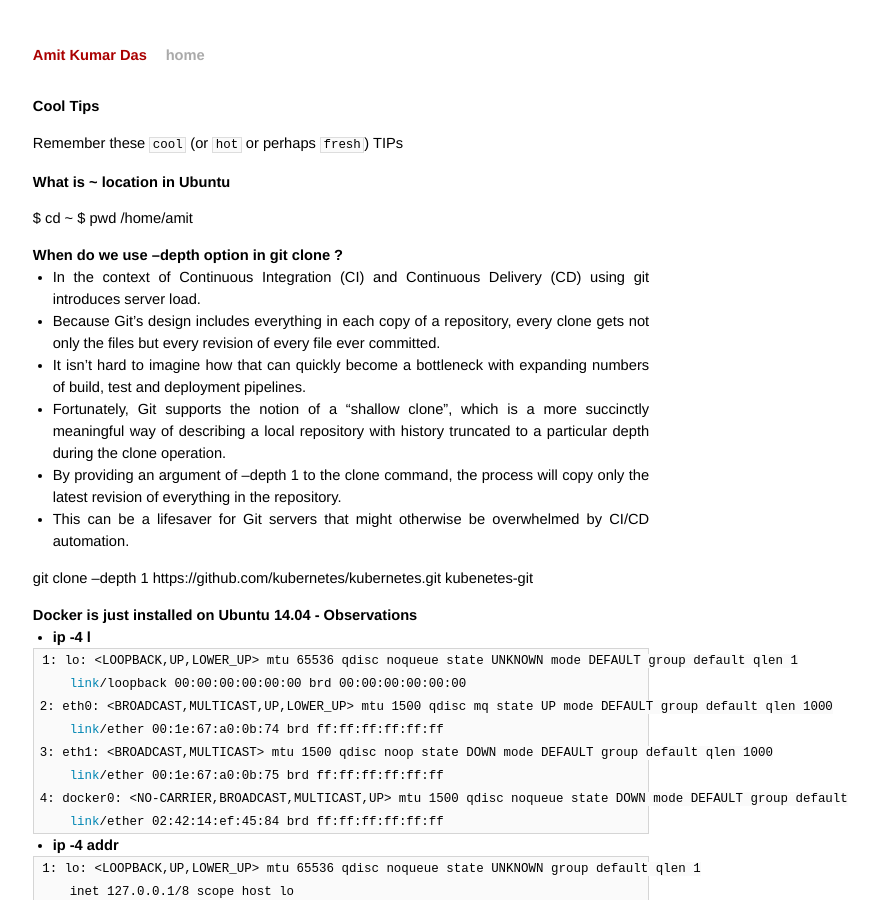
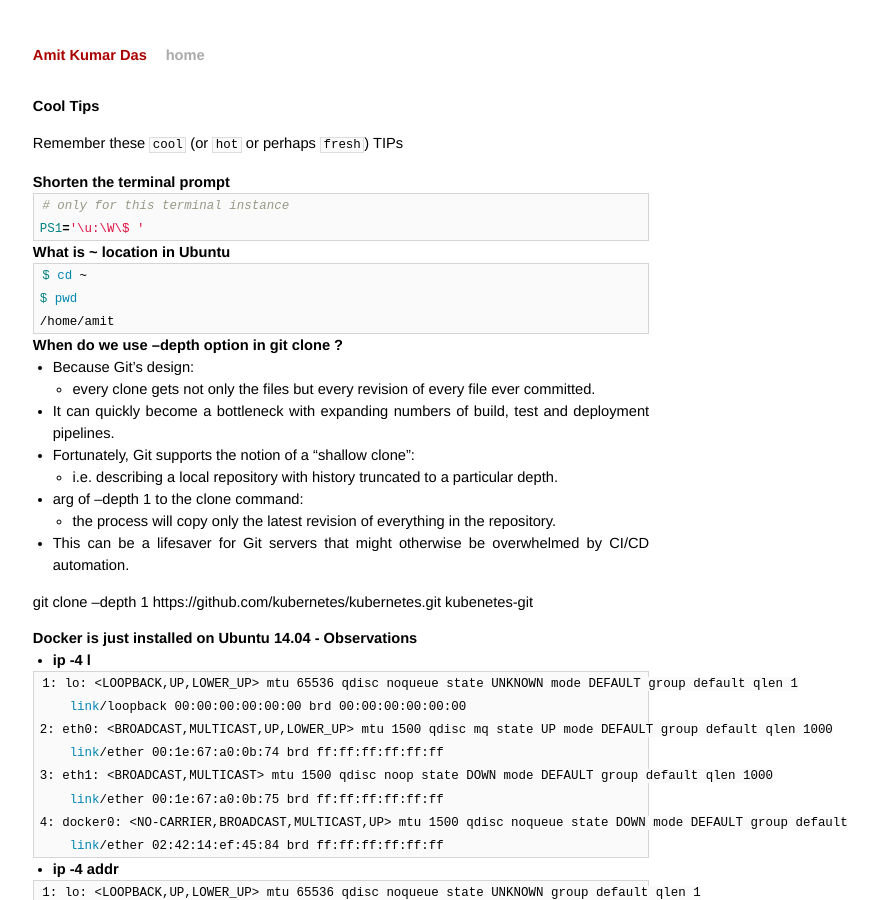
Before and after one commit to AmitKumarDas/amitkumardas.github.io, a Jekyll site: the page built from _posts/2016-09-21-my-handbook-of-commands.md, in a window 1280 px wide and 900 px high. Shown: the whole window, without its empty margins (299-1177 px from the left). Built offline with Jekyll 4.4.1, drawn with Linux system fonts in a browser that asks for light colours.

Commit message:
Update 2016-09-21-my-handbook-of-commands.md

````diff
--- a/_posts/2016-09-21-my-handbook-of-commands.md
+++ b/_posts/2016-09-21-my-handbook-of-commands.md
@@ -7,19 +7,30 @@ title: My HandBook of Commands
 
 > Remember these `cool` (or `hot` or perhaps `fresh`) TIPs
 
+## Shorten the terminal prompt
+
+```bash
+# only for this terminal instance
+PS1='\u:\W\$ '
+```
+
 ## What is ~ location in Ubuntu
 
+```bash
 $ cd ~
 $ pwd
 /home/amit
+```
 
 ## When do we use --depth option in git clone ?
 
-- In the context of Continuous Integration (CI) and Continuous Delivery (CD) using git introduces server load.
-- Because Git’s design includes everything in each copy of a repository, every clone gets not only the files but every revision of every file ever committed.
-- It isn’t hard to imagine how that can quickly become a bottleneck with expanding numbers of build, test and deployment pipelines.
-- Fortunately, Git supports the notion of a “shallow clone”, which is a more succinctly meaningful way of describing a local repository with history truncated to a particular depth during the clone operation.
-- By providing an argument of --depth 1 to the clone command, the process will copy only the latest revision of everything in the repository.
+- Because Git’s design:
+  - every clone gets not only the files but every revision of every file ever committed.
+- It can quickly become a bottleneck with expanding numbers of build, test and deployment pipelines.
+- Fortunately, Git supports the notion of a “shallow clone”:
+  - i.e. describing a local repository with history truncated to a particular depth.
+- arg of --depth 1 to the clone command:
+  - the process will copy only the latest revision of everything in the repository.
 - This can be a lifesaver for Git servers that might otherwise be overwhelmed by CI/CD automation.
 
 git clone --depth 1 https://github.com/kubernetes/kubernetes.git kubenetes-git
````
